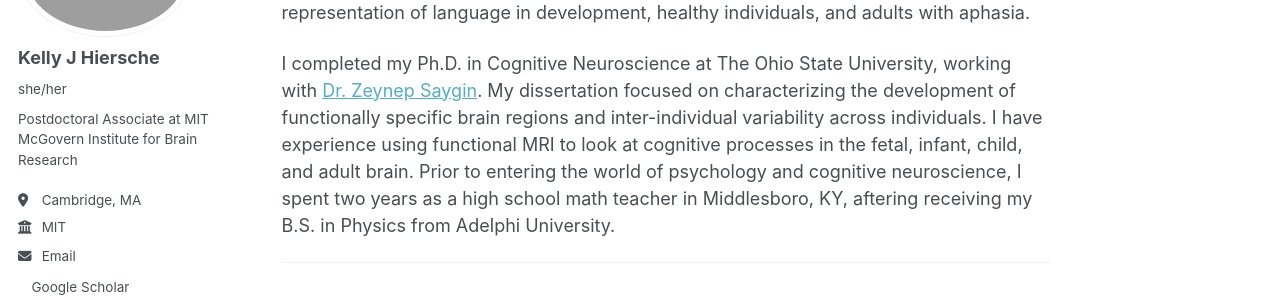
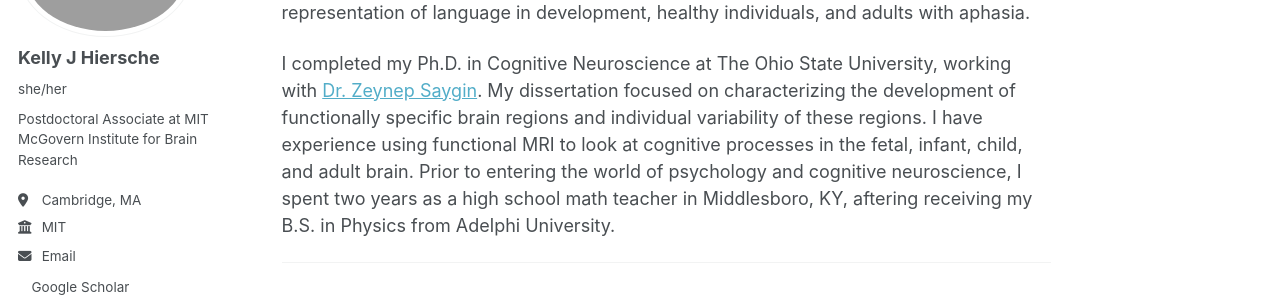
Before and after one commit to kellyjhiersche/kellyjhiersche.github.io, a Jekyll site: the page built from _pages/about.md, in a window 1280 px wide. Shown: the part 198-498 px from the top of the page. Built offline with Jekyll 4.4.1, drawn with Linux system fonts in a browser that asks for light colours; a style sheet for code colours, icons or effects is not loaded; a file with an impossible date is left out.

Commit message:
Update about.md

```diff
--- a/_pages/about.md
+++ b/_pages/about.md
@@ -9,6 +9,6 @@ redirect_from:
 
 I am a  **Postdoctoral Associate** at the [McGovern Institute for Brain Research](https://mcgovern.mit.edu/) at MIT, working with  [Dr. Evelina Fedorenko](https://evlab.mit.edu/). My research focuses on understanding the neural representation of language in development, healthy individuals, and adults with aphasia.
 
-I completed my Ph.D. in Cognitive Neuroscience at The Ohio State University, working with [Dr. Zeynep Saygin](https://www.zeynepsaygin.com/). My dissertation focused on characterizing the development of functionally specific brain regions and inter-individual variability across individuals. I have experience using functional MRI to look at cognitive processes in the fetal, infant, child, and adult brain. Prior to entering the world of psychology and cognitive neuroscience, I spent two years as a high school math teacher in Middlesboro, KY, aftering receiving my B.S. in Physics from Adelphi University.
+I completed my Ph.D. in Cognitive Neuroscience at The Ohio State University, working with [Dr. Zeynep Saygin](https://www.zeynepsaygin.com/). My dissertation focused on characterizing the development of functionally specific brain regions and individual variability of these regions. I have experience using functional MRI to look at cognitive processes in the fetal, infant, child, and adult brain. Prior to entering the world of psychology and cognitive neuroscience, I spent two years as a high school math teacher in Middlesboro, KY, aftering receiving my B.S. in Physics from Adelphi University.
 
 ---
```
